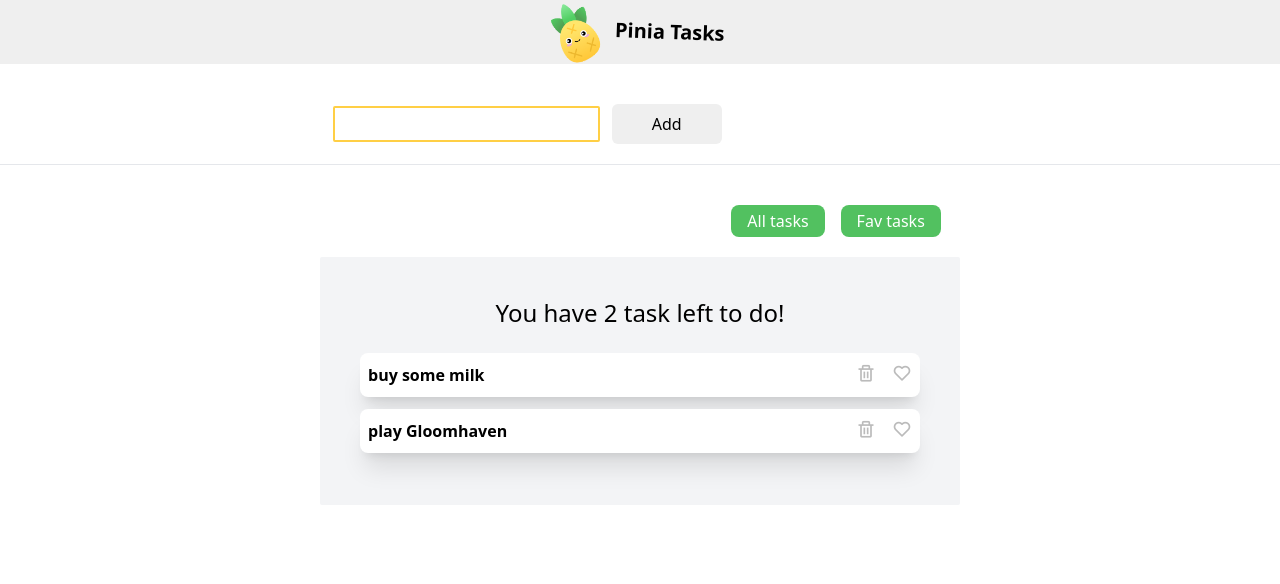
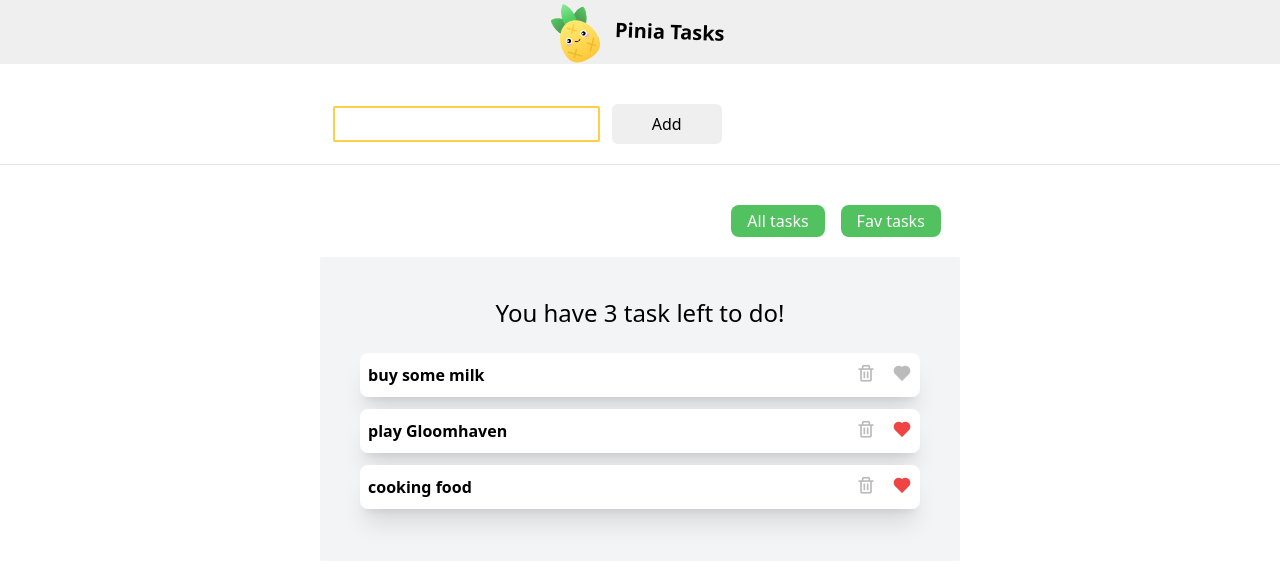
Before and after one commit to YoniBcha/vue-pinia, a Vue app: page / in a window 1280 px wide. Shown: the top 584 px of the page. Built offline with nearby package versions, Linux system fonts and the light colour scheme; data requests are answered from the project's data file.

Commit message:
made data is came from data folder using json-server

```diff
--- /dev/null
+++ b/data/db.json
@@ -0,0 +1,7 @@
+{
+  "tasks": [
+    { "id": 1, "title": "buy some milk", "isFav": false },
+    { "id": 2, "title": "play Gloomhaven", "isFav": true },
+    { "id": 3, "title": "cooking food", "isFav": true }
+  ]
+}
--- a/src/App.vue
+++ b/src/App.vue
@@ -15,7 +15,7 @@
 
     <!-- new task form -->
     <div class="mb-10">
-      <TaskForm class="mb-5"/>
+      <TaskForm class="mb-5" />
       <hr />
     </div>
 
@@ -33,6 +33,14 @@
         Fav tasks
       </button>
     </nav>
+
+    <!-- Loading -->
+    <div
+      class="max-w-[640px] border-1 border-[#ffcf45] bg-[#f3d782] text-[#3a3a3a] py-1 text-center my-[30px] mx-auto"
+      v-if="taskStore.isLoading"
+    >
+      Loading Tasks ...
+    </div>
 
     <!-- task list -->
     <div
@@ -73,6 +81,10 @@ export default {
   components: { TaskDetail, TaskForm },
   setup() {
     const taskStore = useTaskStore();
+
+    // featch the data
+    taskStore.getTasks();
+
     const filter = ref("all");
     return { taskStore, filter };
   },
--- a/src/components/TaskDetail.vue
+++ b/src/components/TaskDetail.vue
@@ -5,13 +5,16 @@
     <h1 class="font-semibold">{{ task.title }}</h1>
     <div class="block text-xl cursor-pointer text-[#bbb]">
       <i class="bx bx-trash" @click="taskStore.deleteTask(task.id)"></i>
-      <i class="bx bx-heart ml-4" @click="taskStore.toggleFav(task.id)"></i>
+      <i
+        class="bx bxs-heart ml-4"
+        :class="{ 'text-red-500': task.isFav }"
+        @click="taskStore.toggleFav(task.id)"
+      ></i>
     </div>
   </div>
 </template>
 
 <script>
-import { ref } from "vue";
 import { useTaskStore } from "../stores/TaskStore";
 
 export default {
--- a/src/components/TaskForm.vue
+++ b/src/components/TaskForm.vue
@@ -5,6 +5,7 @@
       type="text"
       v-model="newTask"
       placeholder="Enter a new task"
+      required
     />
     <button class="ml-3 px-10 py-2 rounded-md bg-[#efefef]">Add</button>
   </form>
@@ -22,8 +23,7 @@ export default {
     const handelSubmit = () => {
       if (newTask.value.length > 0) {
         taskStore.addTask({
-          title: newTask.value,
-          isFav: false,
+          title: newTask.value.trim(), // Trim whitespace from the input          isFav: false,
           id: Math.floor(Math.random() * 10000),
         });
         newTask.value = "";
--- a/src/stores/TaskStore.js
+++ b/src/stores/TaskStore.js
@@ -2,10 +2,8 @@ import { defineStore } from "pinia";
 
 export const useTaskStore = defineStore("taskStore", {
   state: () => ({
-    tasks: [
-      { id: 1, title: "buy some milk", isFav: false },
-      { id: 2, title: "play Gloomhaven", isFav: false },
-    ],
+    tasks: [],
+    isLoading: false,
   }),
   getters: {
     favs() {
@@ -21,6 +19,13 @@ export const useTaskStore = defineStore("taskStore", {
     },
   },
   actions: {
+    async getTasks() {
+      this.isLoading = true;
+      const res = await fetch("http://localhost:3000/tasks");
+      const data = await res.json();
+      this.tasks = data;
+      this.isLoading = false;
+    },
     addTask(task) {
       this.tasks.push(task);
     },
```
